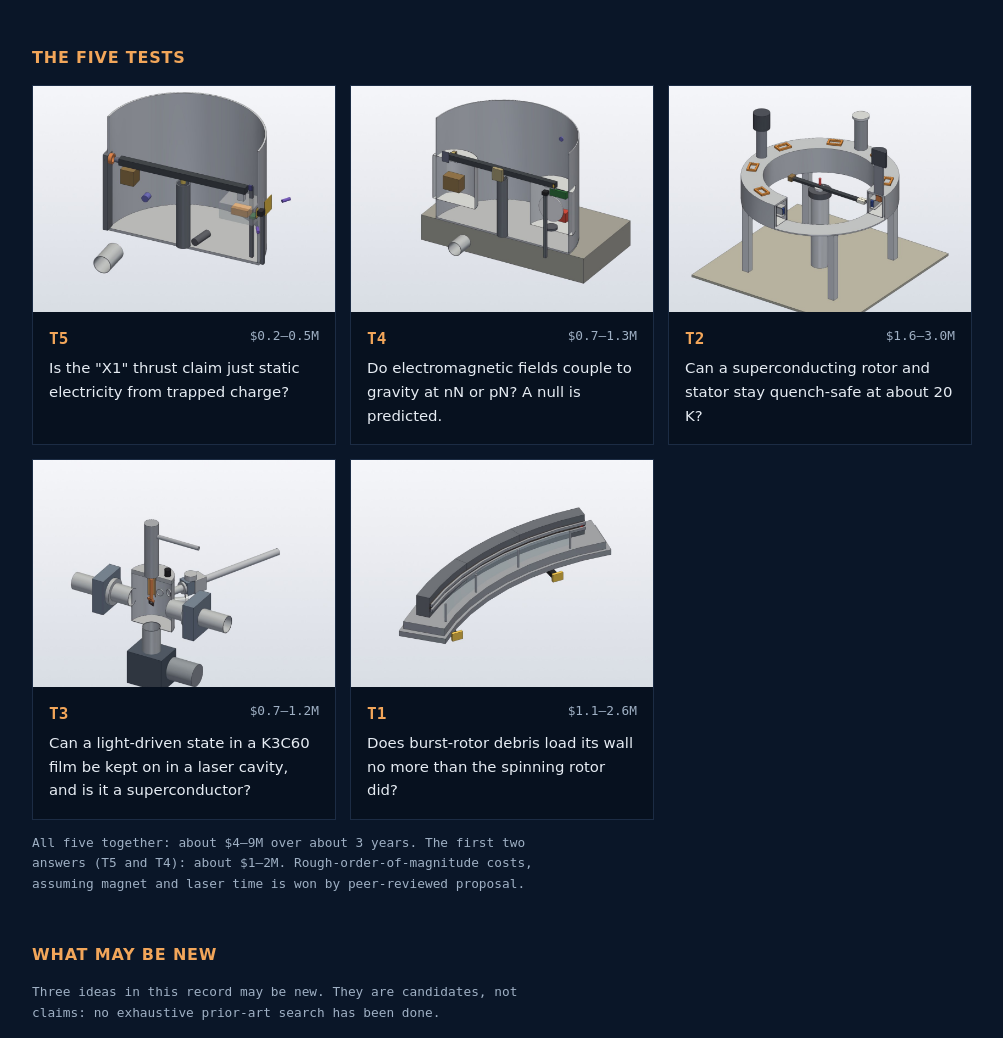
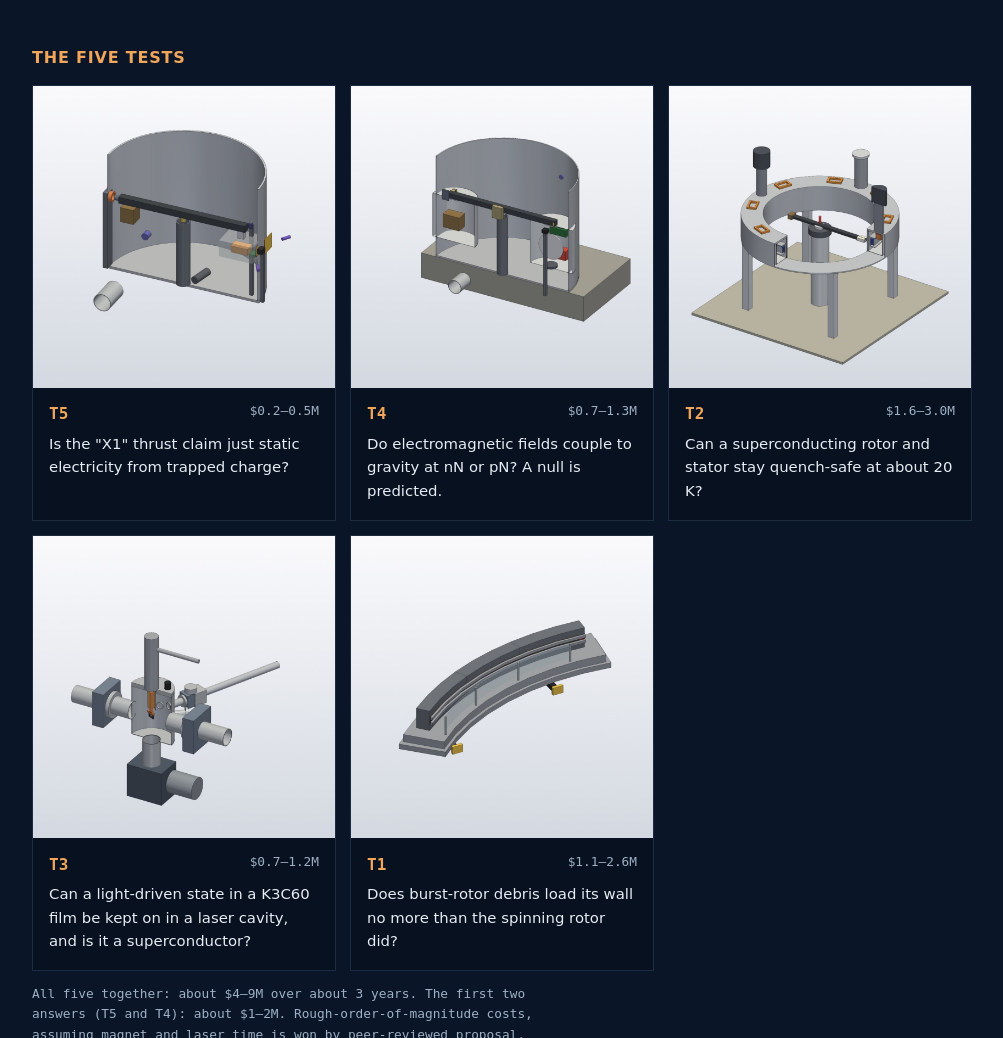
Before and after one commit to spheromax/pais-test-programme, a plain HTML site: page index.html in a window 1280 px wide. Shown: the part 1547-2585 px from the top of the page, without its empty margins (138-1141 px from the left). Drawn offline with Linux system fonts and the light colour scheme.

Commit message:
Landing page: show test images uncropped
Co-Authored-By: Claude Fable 5.2 <noreply@anthropic.com>
Claude-Session: https://claude.ai/code/session_014TZWFzz7miHKnG3tJJhDC5

```diff
--- a/index.html
+++ b/index.html
@@ -31,7 +31,7 @@ video{display:block;width:100%;max-width:640px;aspect-ratio:1/1;background:#000;
 .stats dd{margin:.15rem 0 0;font-size:1.5rem;font-weight:700;font-variant-numeric:tabular-nums}
 .tests{display:grid;gap:14px;grid-template-columns:repeat(auto-fit,minmax(270px,1fr));padding:0;margin:0;list-style:none}
 .tests li{background:var(--panel);border:1px solid var(--grid);display:flex;flex-direction:column}
-.tests img{width:100%;aspect-ratio:4/3;object-fit:cover;display:block;background:#fff}
+.tests img{width:100%;aspect-ratio:1/1;object-fit:contain;display:block;background:#fff}
 .tests .b{padding:.85rem 1rem 1rem}
 .tests .id{font-family:var(--mono);color:var(--acc);font-weight:700}
 .tests .cost{font-family:var(--mono);font-size:.8rem;color:var(--dim);float:right}
```
